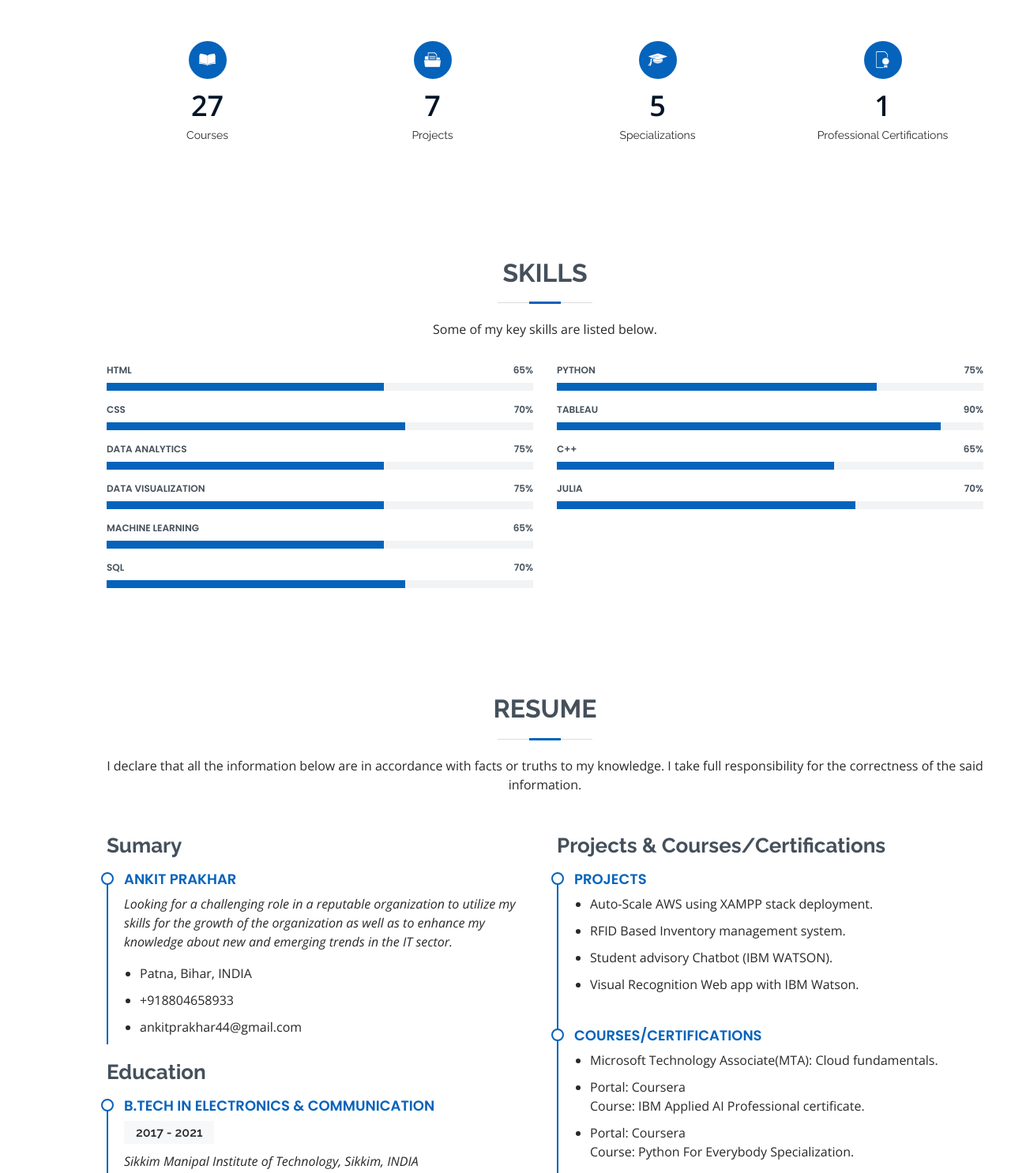
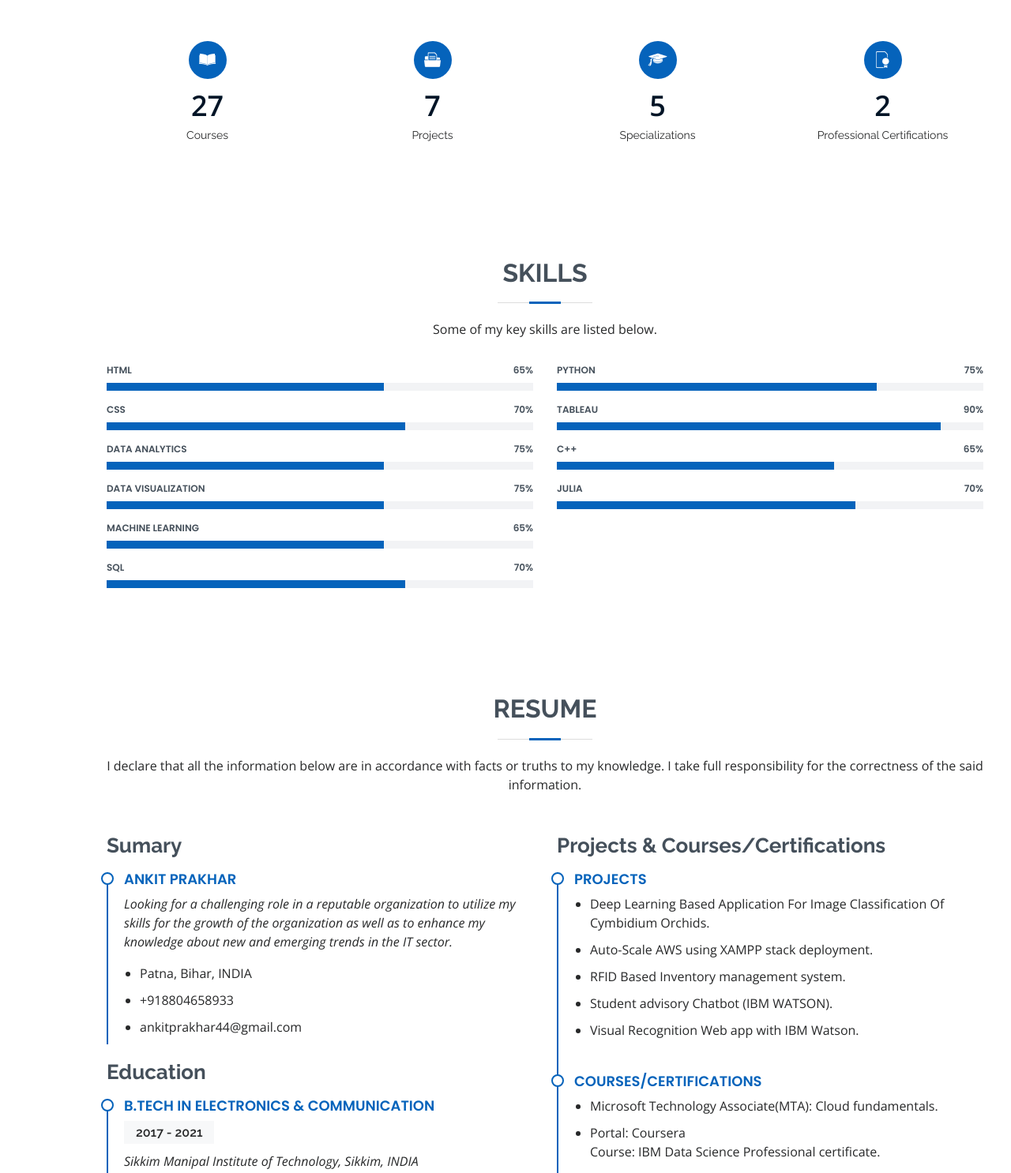
Before and after one commit to ankitprakhar44/MyPortfolio, a plain HTML site: page MyResume/index.html in a window 1280 px wide. Shown: the part 1283-2769 px from the top of the page at 79% size. Drawn offline with nearby package versions, Linux system fonts and the light colour scheme.

Commit message:
Update index.html
commit

```diff
--- a/MyResume/index.html
+++ b/MyResume/index.html
@@ -160,7 +160,7 @@
           <div class="col-lg-3 col-md-6 mt-5 mt-lg-0">
             <div class="count-box">
               <i class="icofont-certificate"></i>
-              <span data-toggle="counter-up">1</span>
+              <span data-toggle="counter-up">2</span>
               <p>Professional Certifications</p>
             </div>
           </div>
@@ -308,6 +308,7 @@
             <div class="resume-item">
               <h4>Projects</h4>
               <ul>
+                <li>Deep Learning Based Application For Image Classification Of Cymbidium Orchids. </li>
                 <li>Auto-Scale AWS using XAMPP stack deployment. </li>
                 <li>RFID Based Inventory management system. </li>
                 <li>Student advisory Chatbot (IBM WATSON). </li>
@@ -318,6 +319,7 @@
               <h4>Courses/Certifications</h4>
               <ul>
                 <li>Microsoft Technology Associate(MTA): Cloud fundamentals. </li>
+                <li>Portal: Coursera<br>Course: IBM Data Science Professional certificate. </li>
                 <li>Portal: Coursera<br>Course: IBM Applied AI Professional certificate. </li>
                 <li>Portal: Coursera<br>Course: Python For Everybody Specialization. </li>
                 <li>Portal : Coursera<br>Course : Julia Scientific Programming. </li>
```
